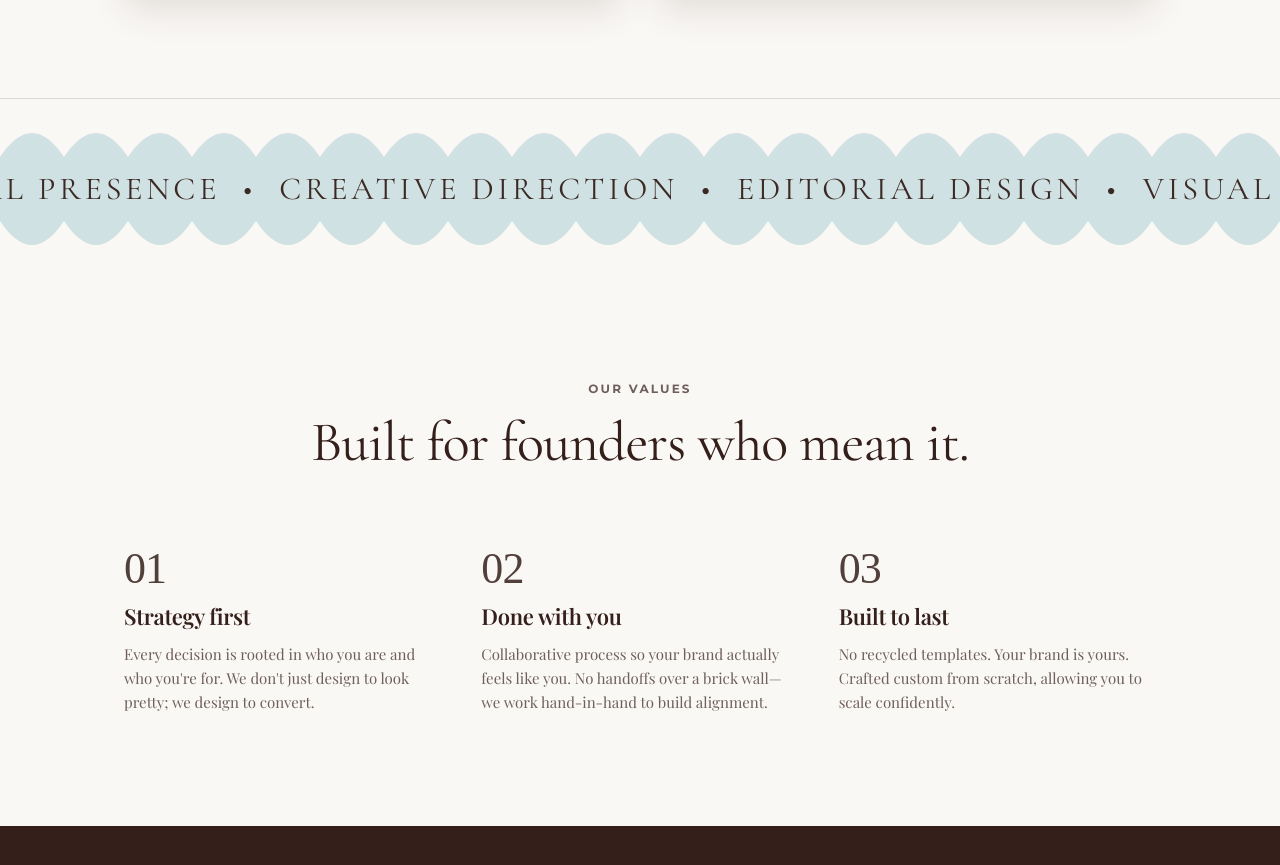
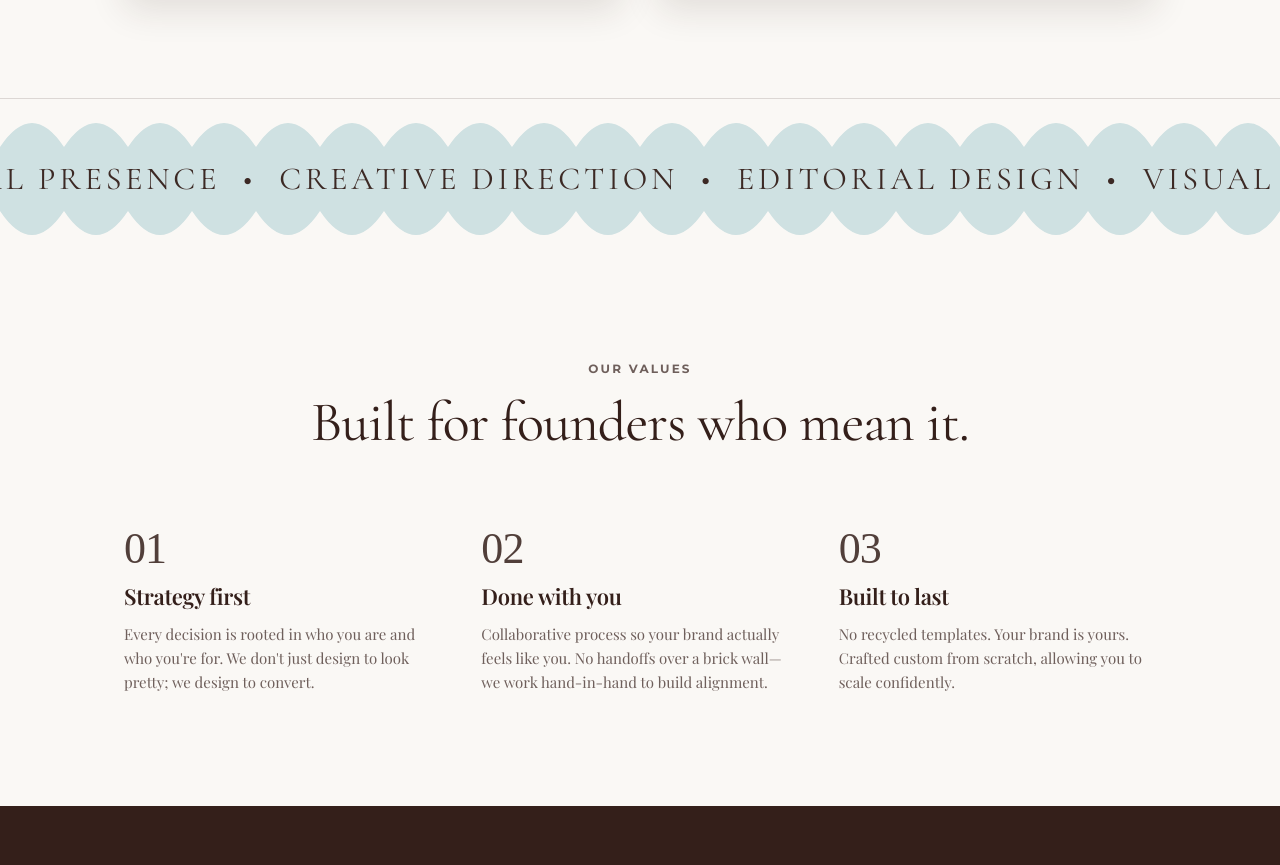
Before and after one commit to milanese88/intent-digital, a React (Vite) app: page / in a window 1280 px wide. Shown: the part 3066-3931 px from the top of the page. Built offline with nearby package versions, Linux system fonts and the light colour scheme; a web font is replaced by a local one.

Commit message:
Update home.css

```diff
--- a/src/styles/home.css
+++ b/src/styles/home.css
@@ -1553,8 +1553,10 @@
   position: relative;
   width: 100%;
   overflow: hidden;
-  margin: 10px 0;
+  margin: 0;
+  padding: 0;
   line-height: 0;
+  border: none;
 }
 
 .wave-divider {
```
